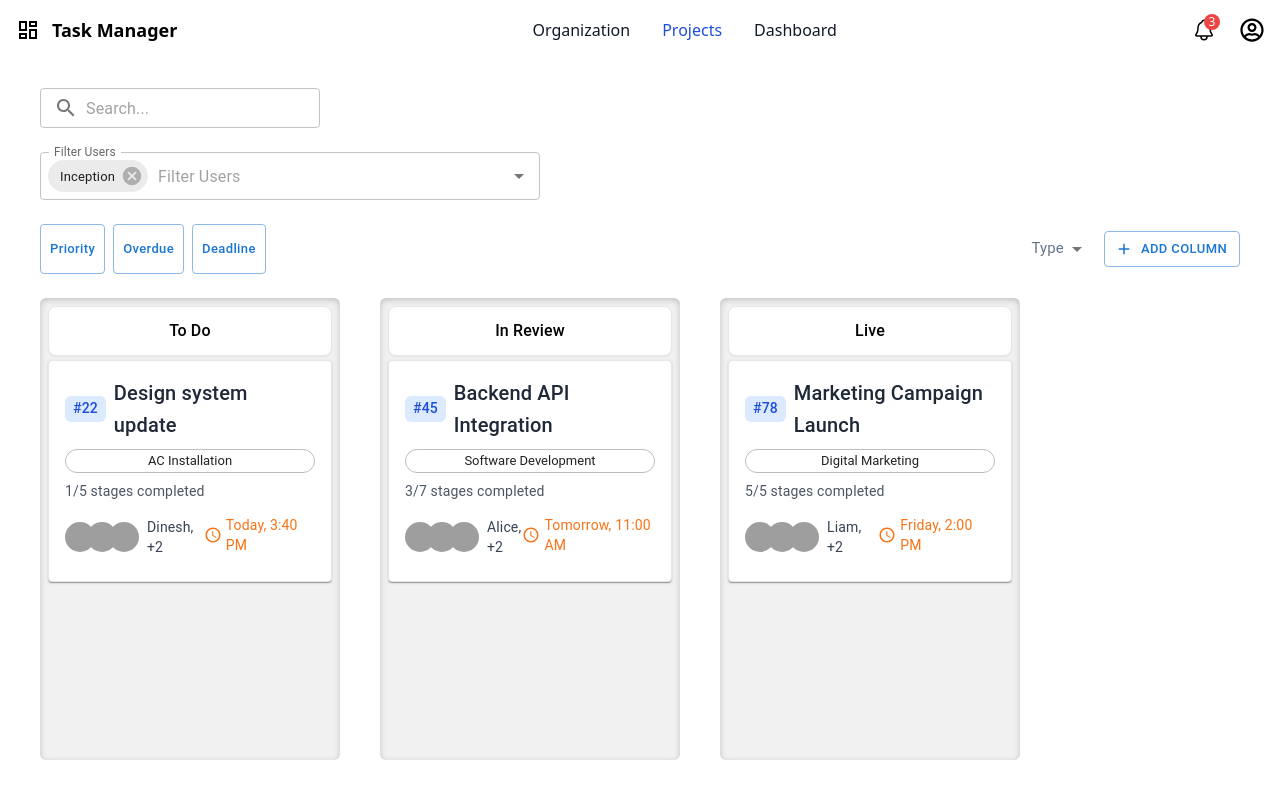
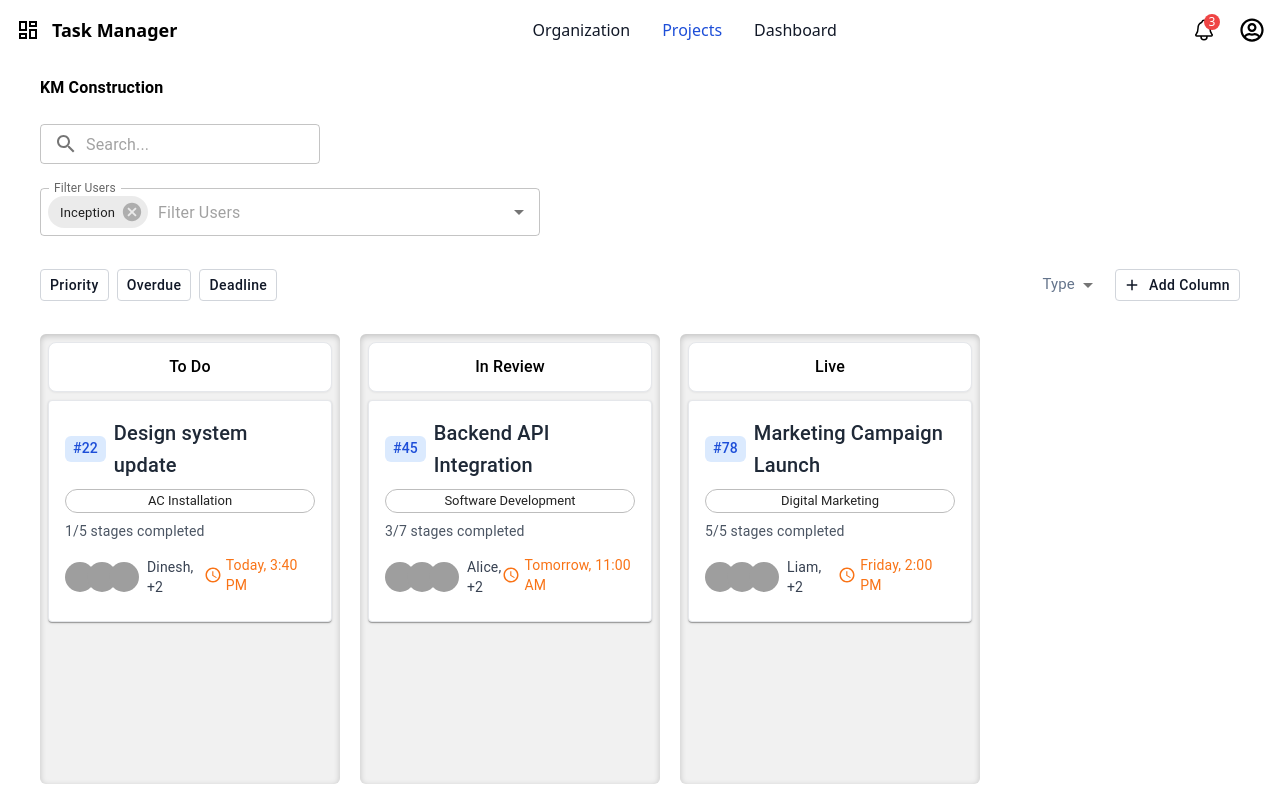
Before and after one commit to tarviz-digimart/contressa, a Next.js app in the folder contressa-fe/: page /projects in a window 1280 px wide. Built offline with nearby package versions, Linux system fonts and the light colour scheme; grey boxes are pictures that could not be loaded.

Commit message:
Remove unused layout components and integrate Navbar into the main layout

```diff
--- a/contressa-fe/src/app/Login/layout.jsx
+++ /dev/null
@@ -1,3 +0,0 @@
-export default function Layout({ children }) {
-  return <>{children}</>;
-}
--- a/contressa-fe/src/app/Profile/layout.jsx
+++ /dev/null
@@ -1,13 +0,0 @@
-import Navbar from '@/components/level-3/Navbar'
-import React from 'react'
-
-function layout({children}) {
-  return (
-    <div>
-      <Navbar/>
-      {children}
-    </div>
-  )
-}
-
-export default layout
--- a/contressa-fe/src/app/fcm/layout.jsx
+++ /dev/null
@@ -1,13 +0,0 @@
-import Navbar from '@/components/level-3/Navbar'
-import React from 'react'
-
-function layout({children}) {
-  return (
-    <div>
-      <Navbar/>
-      {children}
-    </div>
-  )
-}
-
-export default layout
--- a/contressa-fe/src/app/layout.js
+++ b/contressa-fe/src/app/layout.js
@@ -8,8 +8,10 @@ export default function RootLayout({ children }) {
       <head>
         <title>Contessa</title>
       </head>
-      <body className={`font-sans antialiased h-screen`}>
-        {children}</body>
+      <body className="font-sans antialiased h-screen flex flex-col">
+        <Navbar />
+        {children}
+      </body>
     </html>
   );
 }
--- a/contressa-fe/src/app/organization/layout.jsx
+++ /dev/null
@@ -1,13 +0,0 @@
-import Navbar from '@/components/level-3/Navbar';
-import React from 'react';
-
-function layout({ children }) {
-  return (
-    <div>
-      <Navbar />
-      <div className='mt-14'>{children}</div>
-    </div>
-  );
-}
-
-export default layout;
--- a/contressa-fe/src/app/projects/layout.jsx
+++ /dev/null
@@ -1,13 +0,0 @@
-import Navbar from '@/components/level-3/Navbar'
-import React from 'react'
-
-function layout({children}) {
-  return (
-    <div className='font-sans antialiased h-screen'>
-      <Navbar/>
-      {children}
-    </div>
-  )
-}
-
-export default layout
--- a/contressa-fe/src/app/projects/page.jsx
+++ b/contressa-fe/src/app/projects/page.jsx
@@ -9,6 +9,7 @@ import AddIcon from '@mui/icons-material/Add';
 import ChartColumn from '@/components/level-1/ChartColumn';
 import {
   DndContext,
+  DragOverlay,
   MouseSensor,
   PointerSensor,
   pointerWithin,
@@ -16,6 +17,7 @@ import {
   useSensor,
   useSensors,
 } from '@dnd-kit/core';
+import WorkItemCard from '@/components/level-1/WorkItemCard';
 
 function Page() {
   const sensors = useSensors(
@@ -113,6 +115,7 @@ function Page() {
       ],
     },
   ]);
+  const [activeItem, setActiveItem] = useState(null);
 
   const handleDragEnd = (event) => {
     const { active, over } = event;
@@ -149,14 +152,30 @@ function Page() {
 
   const handleDragStart = (event) => {
     console.log('Drag started:', event);
+    columns.forEach((column) => {
+      const item = column.items.find((item) => item.taskId === event.active.id);
+      if (item) {
+        setActiveItem(item);
+      }
+    });
   };
 
   const handleDragOver = (event) => {
     console.log('Drag over:', event);
   };
 
+  const handleAddColumn = () => {
+    const newColumn = {
+      id: `${columns.length + 1}`,
+      name: 'New Column',
+      items: [],
+    };
+
+    setColumns([...columns, newColumn]);
+  }
+
   return (
-    <div className="flex flex-col items-start justify-start p-10 h-full w-full gap-y-6">
+    <div className="flex flex-col items-start justify-start px-10 py-4 w-full gap-y-6 h-full overflow-y-auto">
       <Typography sx={{ fontWeight: 'bold' }}>KM Construction</Typography>
 
       <TextField
@@ -175,30 +194,61 @@ function Page() {
       <AutoCompleteWithChips />
 
       <div className="flex flex-row justify-between w-full">
-        <div className="flex gap-x-2">
-          <Button variant="outlined" size="small" sx={{ textTransform: 'none' }}>
+        <div className="flex gap-x-2 items-center">
+          <Button
+            variant="outlined"
+            size="small"
+            sx={{
+              textTransform: 'none',
+              borderColor: '#D1D5DB',
+              color: '#111827',
+              fontSize: '14px',
+            }}
+          >
             Priority
           </Button>
-          <Button variant="outlined" size="small" sx={{ textTransform: 'none' }}>
+
+          <Button
+            variant="outlined"
+            size="small"
+            sx={{
+              textTransform: 'none',
+              borderColor: '#D1D5DB',
+              color: '#111827',
+              fontSize: '14px',
+            }}
+          >
             Overdue
           </Button>
-          <Button variant="outlined" size="small" sx={{ textTransform: 'none' }}>
+
+          <Button
+            variant="outlined"
+            size="small"
+            sx={{
+              textTransform: 'none',
+              borderColor: '#D1D5DB',
+              color: '#111827',
+              fontSize: '14px',
+            }}
+          >
             Deadline
           </Button>
         </div>
 
         <div className="flex justify-center items-center gap-x-2">
-          <BasicSelect placeholder="Type" />
+          <BasicSelect placeholder="Type" size="small" />
           <Button
             variant="outlined"
             size="small"
             startIcon={<AddIcon />}
             sx={{
-              backgroundColor: 'transparent',
-              padding: '6px 12px',
-              display: 'inline-flex',
               flexShrink: 0, // Prevent the button from stretching
+              textTransform: 'none',
+              borderColor: '#D1D5DB',
+              color: '#111827',
+              fontSize: '14px',
             }}
+            onClick={handleAddColumn}
           >
             Add Column
           </Button>
@@ -211,7 +261,7 @@ function Page() {
         sensors={sensors}
         onDragOver={handleDragOver}
       >
-        <div className="flex flex-row w-full h-full gap-x-10">
+        <div className="flex flex-row flex-grow justify-start w-full gap-5 overflow-x-auto">
           {columns.map((column) => (
             <ChartColumn
               key={column.id}
@@ -221,6 +271,11 @@ function Page() {
             />
           ))}
         </div>
+        <DragOverlay>
+          {activeItem && (
+            <WorkItemCard {...activeItem} />
+          )}
+        </DragOverlay>
       </DndContext>
     </div>
   );
--- a/contressa-fe/src/components/level-1/AutoCompleteWithChips.jsx
+++ b/contressa-fe/src/components/level-1/AutoCompleteWithChips.jsx
@@ -19,6 +19,7 @@ export default function AutoCompleteWithChips() {
                     ...newValue,
                 ]);
             }}
+            fullWidth
             options={top100Films}
             getOptionLabel={(option) => option.title}
             renderTags={(tagValue, getTagProps) =>
--- a/contressa-fe/src/components/level-1/BasicSelect.jsx
+++ b/contressa-fe/src/components/level-1/BasicSelect.jsx
@@ -6,7 +6,7 @@ import MenuItem from '@mui/material/MenuItem';
 import { Avatar } from '@mui/material';
 import { getAvatarColor } from '@/utils/avatarColors';
 
-export default function BasicSelect({ data, onChange, onClose, placeholder, avatar = false }) {
+export default function BasicSelect({ data, onChange, onClose, placeholder, avatar = false, size }) {
   const [selectedData, setSelectedData] = React.useState('None');
 
   const handleChange = (event) => {
@@ -20,7 +20,7 @@ export default function BasicSelect({ data, onChange, onClose, placeholder, avat
   };
 
   return (
-    <Box sx={{ width: '100%' }}>
+    <Box sx={{ width: '100%' }} size={size}>
       <FormControl fullWidth>
         <Select
           id="demo-simple-select"
--- a/contressa-fe/src/components/level-1/ChartColumn.jsx
+++ b/contressa-fe/src/components/level-1/ChartColumn.jsx
@@ -13,7 +13,7 @@ function ChartColumn({ columnName, items, id }) {
     });
 
     return (
-        <div className='w-[25%] bg-[#f1f1f1] h-full flex flex-col items-start justify-start rounded-md p-2' ref={setNodeRef}
+        <div className='w-[25%] bg-[#f1f1f1] flex flex-col items-start justify-start rounded-md p-2 flex-shrink-0 gap-y-2' ref={setNodeRef}
             style={{ boxShadow: "inset 0 2px 6px rgba(0, 0, 0, 0.2)" }}
         >
             <div className='w-full bg-white h-[50px] text-center flex justify-center items-center border rounded-lg shadow-sm'>
@@ -23,7 +23,7 @@ function ChartColumn({ columnName, items, id }) {
                     {columnName}
                 </Typography>
             </div>
-            <div className='flex flex-col items-start justify-start gap-y-6 py-1 w-full'>
+            <div className='flex flex-col items-start justify-start gap-y-2 w-full'>
                 {items.map((item, index) => (
                     <WorkItemCard key={index} {...item} currentColumnId={id} index={index} />
                 ))}
--- a/contressa-fe/src/components/level-3/Navbar.jsx
+++ b/contressa-fe/src/components/level-3/Navbar.jsx
@@ -33,7 +33,7 @@ function Navbar() {
   }, []);
 
   return (
-    <nav className="bg-white border-gray-200 dark:bg-gray-900 fixed w-full z-10 top-0">
+    <nav className="bg-white border-gray-200 dark:bg-gray-900 w-full">
       <div className="flex flex-wrap items-center justify-between mx-auto p-4">
         {/* Left Side */}
         <div
@@ -53,11 +53,10 @@ function Navbar() {
           ].map((item) => (
             <p
               key={item.path}
-              className={`cursor-pointer ${
-                pathname === item.path
-                  ? 'text-blue-700 font-medium'
-                  : 'text-gray-900 hover:text-blue-700'
-              }`}
+              className={`cursor-pointer ${pathname === item.path
+                ? 'text-blue-700 font-medium'
+                : 'text-gray-900 hover:text-blue-700'
+                }`}
               onClick={() => router.push(item.path)}
             >
               {item.name}
```
